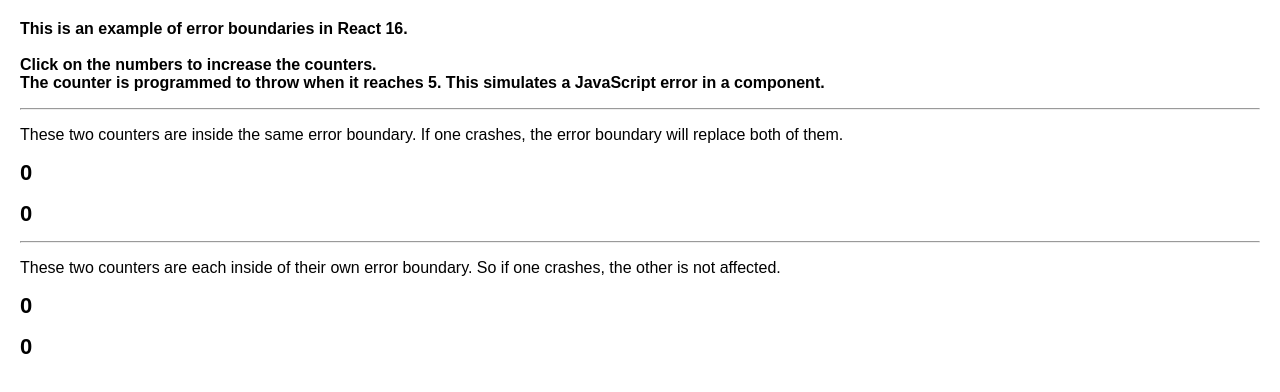
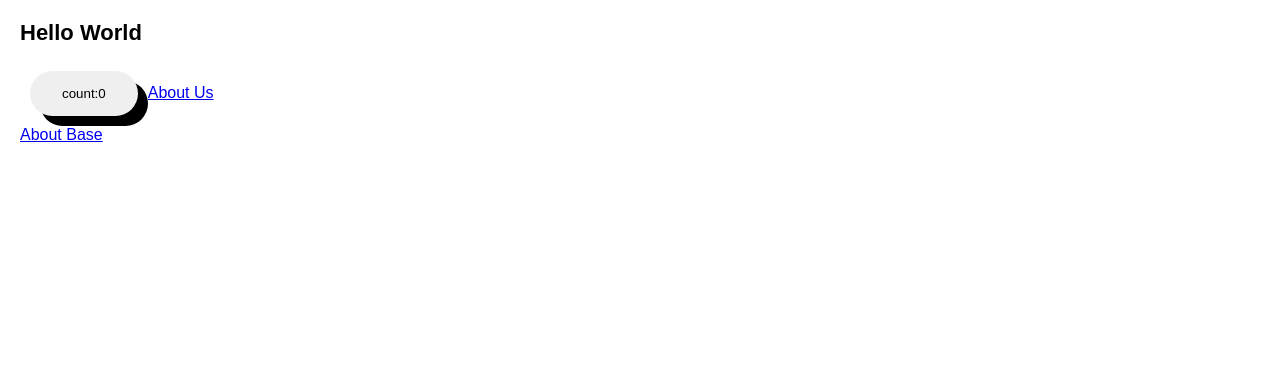
Before and after one commit to vaishnavi-bandaru/my-react-demo, a React (Create React App) app: page / in a window 1280 px wide. Shown: the top 392 px of the page. Built offline with nearby package versions, Linux system fonts and the light colour scheme.

Commit message:
Vaishnavi | implementing router example

```diff
--- a/package.json
+++ b/package.json
@@ -8,6 +8,7 @@
     "@testing-library/user-event": "^13.5.0",
     "react": "^18.3.1",
     "react-dom": "^18.3.1",
+    "react-router-dom": "^6.24.1",
     "react-scripts": "5.0.1",
     "serve": "^14.2.3",
     "web-vitals": "^2.1.4"
--- a/src/App.js
+++ b/src/App.js
@@ -81,7 +81,7 @@ export default function App() {
             {/* <MyPortal></MyPortal>
       <MyButton></MyButton> */}
 
-            <div>
+            {/* <div>
         <p>
           <b>
             This is an example of error boundaries in React 16.
@@ -101,8 +101,9 @@ export default function App() {
         <p>These two counters are each inside of their own error boundary. So if one crashes, the other is not affected.</p>
         <ErrorBoundary><BuggyCounter /></ErrorBoundary>
         <ErrorBoundary><BuggyCounter /></ErrorBoundary>
+      </div> */}
 
-            </div>
+
 
         </>
     );
--- /dev/null
+++ b/src/components/MyRouter/MyBrowserRouter.js
@@ -0,0 +1,29 @@
+import {
+    createBrowserRouter,
+    Link,
+  } from "react-router-dom";
+import MyButton from "../MyButton/MyButton";
+
+export default function getBrowserRouter(){
+    return createBrowserRouter([
+        {
+          path: "/",
+          element: (
+            <>
+              <h1>Hello World</h1>
+              <MyButton></MyButton>
+              <Link to="about">About Us</Link><br/>
+              <Link to="base">About Base</Link><br/>
+            </>
+          ),
+        },
+        {
+          path: "about",
+          element: <div>About</div>,
+        },
+        {
+            path: "base",
+            element: <div>Vaishnavi Bandaru</div>,
+          },
+      ]);
+}
--- a/src/index.js
+++ b/src/index.js
@@ -3,15 +3,15 @@ import ReactDOM from 'react-dom/client';
 import './index.css';
 import App from './App';
 import reportWebVitals from './reportWebVitals';
+import {RouterProvider} from "react-router-dom";
+import getBrowserRouter from './components/MyRouter/MyBrowserRouter';
+
+const router = getBrowserRouter()
 
 const root = ReactDOM.createRoot(document.getElementById('root'));
 root.render(
-  <React.StrictMode>
-    <App />
-  </React.StrictMode>
+    <React.StrictMode>
+        <RouterProvider router={router} />
+        <App />
+    </React.StrictMode>
 );
-
-// If you want to start measuring performance in your app, pass a function
-// to log results (for example: reportWebVitals(console.log))
-// or send to an analytics endpoint. Learn more: https://bit.ly/CRA-vitals
-reportWebVitals();
```
Also changed, not shown: src/components/MyRouter/MyRouter.js (added, +28 -0 lines), 1 other file (tests, documents, lock files or other folders). Lines whose indentation alone changed are shown as unchanged.
